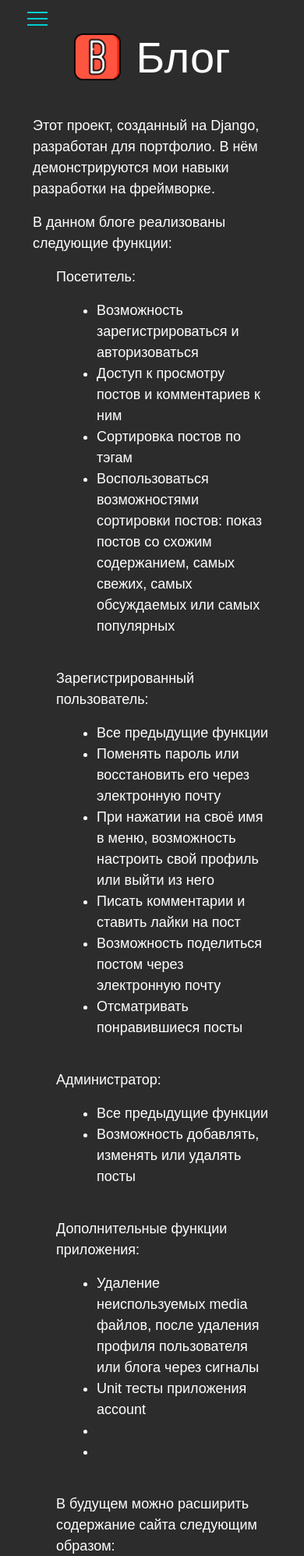
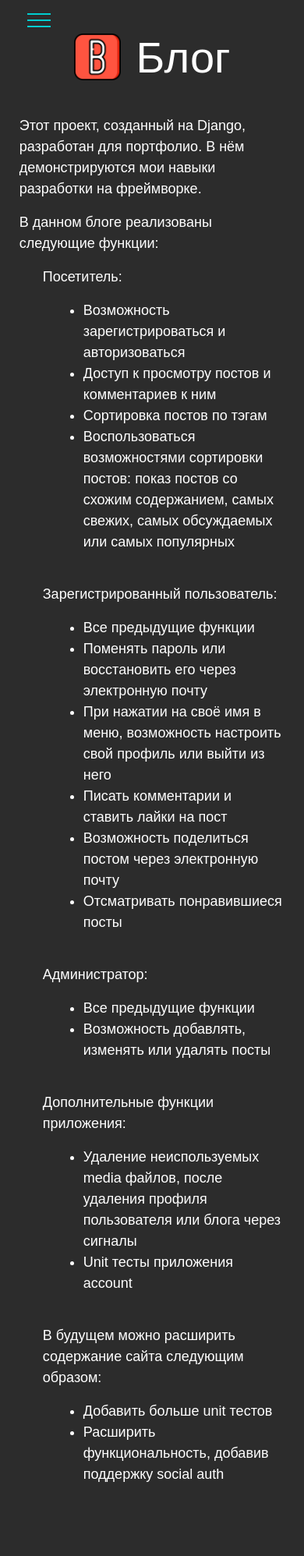
Before and after one commit to Yourplb/PortfolioBlog, a Django app: page / in a window 390 px wide. Shown: the part 24-2020 px from the top of the page at 78% size. After the commit the page ends 1925 px from the top, so only its background shows below. Run offline with Django 4.2, Linux system fonts and the light colour scheme; parts of the project's set-up code (start-up, migrations or seed data) failed here and were passed over.

Commit message:
changing styles

```diff
--- a/blog/static/css/main.css
+++ b/blog/static/css/main.css
@@ -989,12 +989,15 @@ aside ul li:hover,aside ul a:hover {
 
 }
 
-@media screen and (max-width: 1050px) {
+@media screen and (max-width: 1054px) {
     .container {
         max-width: 95%;
     }
     .item__inner {
         width: 100%;
+    }
+    .item__img {
+        width: 50%;
     }
     .comments {
         width: 100%;
@@ -1002,22 +1005,12 @@ aside ul li:hover,aside ul a:hover {
     .menu__box {
         width: 30%;
     }
-
-}
-
-@media screen and (max-width: 767px) {
-    .container {
-        max-width: 100%;
+    .menu__btn {
+        width: 30px;
+        height: 30px;
     }
-    .item__inner {
-        width: 90%;
-    }
-    .sidebar {
-        background: #fff;
-    }
-    .menu__box {
-        width: 35%;
-
+    .index__inner {
+        width: 100%;
     }
 
 }
--- a/blog/templates/blog/index.html
+++ b/blog/templates/blog/index.html
@@ -36,15 +36,11 @@
                 <ul type="disc">
                     <li>Удаление неиспользуемых media файлов, после удаления профиля пользователя или блога через сигналы</li>
                     <li>Unit тесты приложения account</li>
-                    <li></li>
-                    <li></li>
                 </ul>
             <p class="index__functionality-user">В будущем можно расширить содержание сайта следующим образом: </p>
                 <ul type="disc">
                     <li>Добавить больше unit тестов</li>
                     <li>Расширить функциональность, добавив поддержку social auth</li>
-                    <li></li>
-                    <li></li>
                 </ul>
         </div>
     </div>
```
Also changed, not shown: db.sqlite3.
